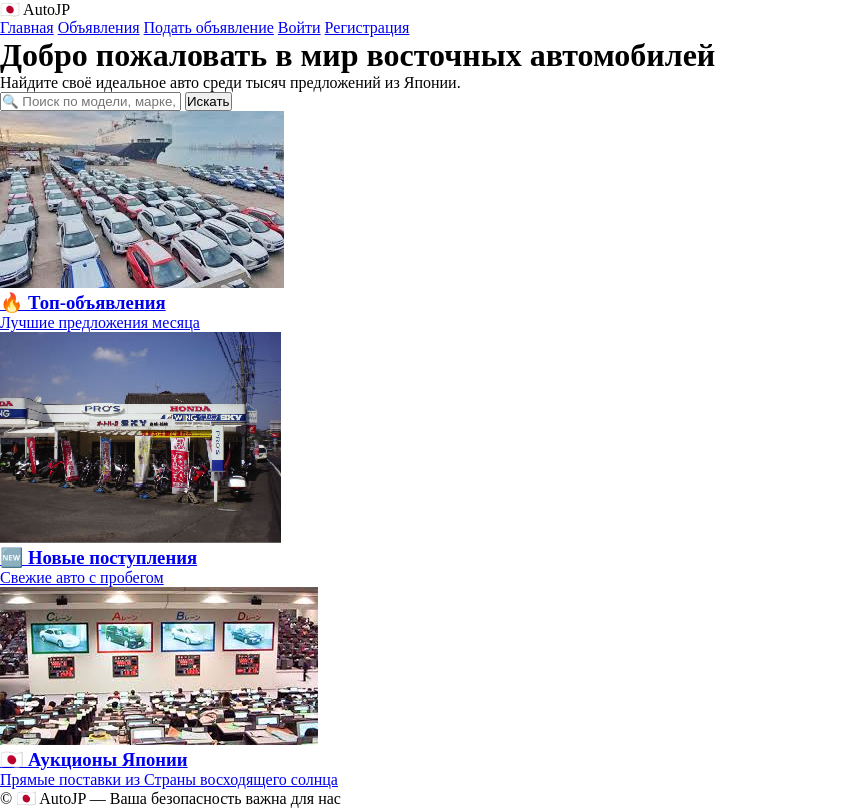
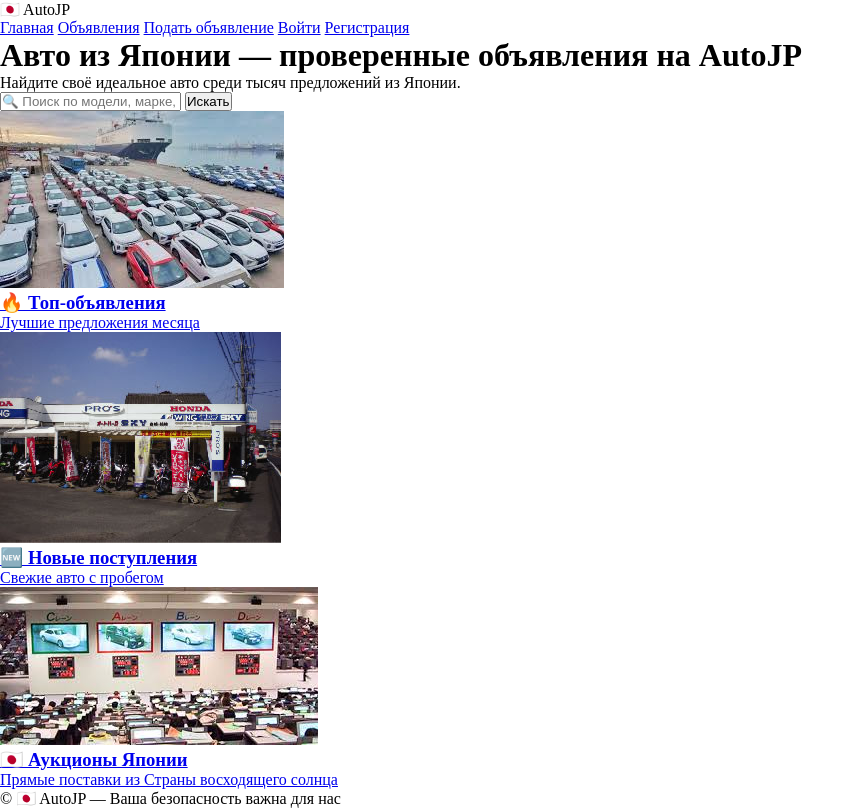
Before and after one commit to NightLight6/AutoJP, a plain HTML site: page index/index.html in a window 1280 px wide. Shown: the whole page, without its empty margins (0-865 px from the left). Drawn offline with Linux system fonts and the light colour scheme; files that its build step writes are made by us from their sources; files whose address does not match are found by name.

Commit message:
Внедрение ключевых слов

```diff
--- a/index/index.html
+++ b/index/index.html
@@ -3,7 +3,7 @@
 
 <head>
     <meta charset="UTF-8">
-    <title>🇯🇵 AutoJP - Главная</title>
+    <title>🇯🇵 Купить японские авто с пробегом — AutoJP</title>
     <script src="https://www.gstatic.com/firebasejs/9.6.10/firebase-app-compat.js"></script>
     <script src="https://www.gstatic.com/firebasejs/9.6.10/firebase-auth-compat.js"></script>
     <script src="https://www.gstatic.com/firebasejs/9.6.10/firebase-database-compat.js"></script>
@@ -30,7 +30,9 @@
 
     <main class="main-home">
         <div class="hero-section">
-            <h1>Добро пожаловать в мир восточных автомобилей</h1>
+            <meta name="description"
+                content="Надёжная платформа для покупки и продажи японских автомобилей. Актуальные объявления, прозрачные цены, доставка из Японии.">
+            <h1>Авто из Японии — проверенные объявления на AutoJP</h1>
             <p class="subtitle">Найдите своё идеальное авто среди тысяч предложений из Японии.</p>
 
             <!-- Красивая строка поиска -->
```
